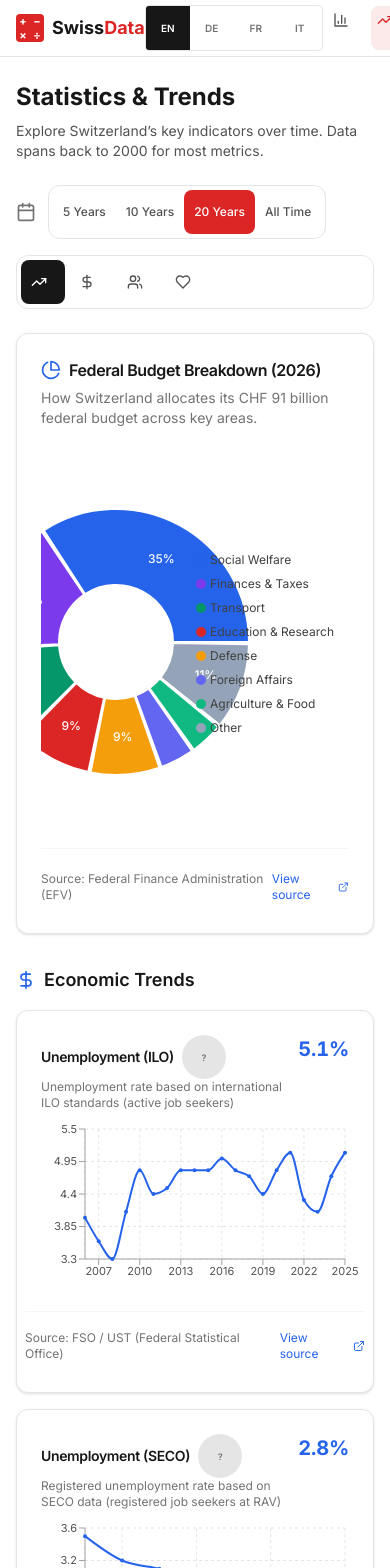
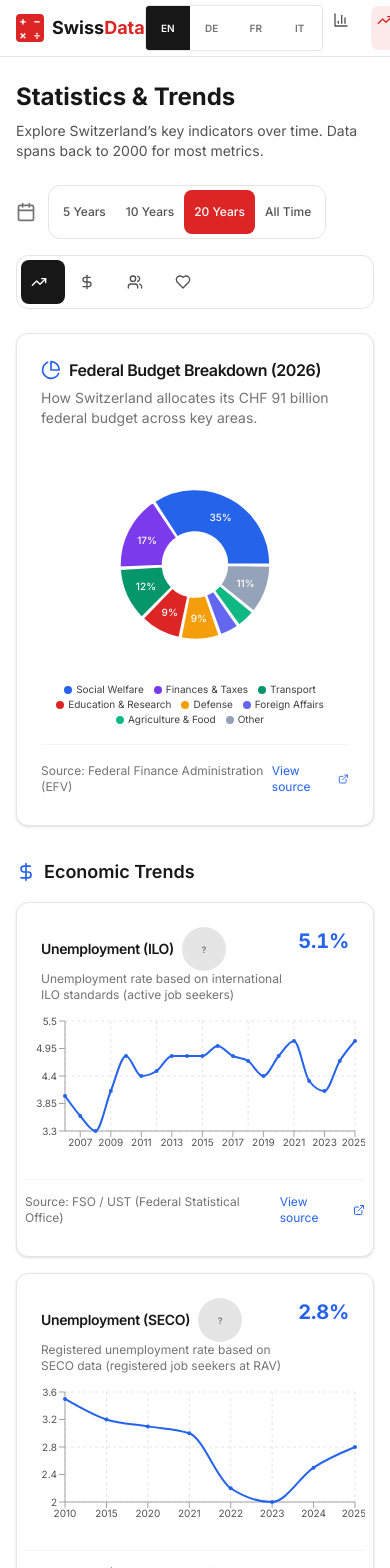
Before and after one commit to niclorusso/swissdata, a Next.js app: page /statistics in a window 390 px wide. Shown: the top 1568 px of the page. Built offline with nearby package versions, Linux system fonts and the light colour scheme.

Commit message:
Major mobile UX improvements: responsive pie chart, smaller charts, better spacing

```diff
--- a/src/app/statistics/page.tsx
+++ b/src/app/statistics/page.tsx
@@ -455,8 +455,8 @@ export default function StatisticsPage() {
               </p>
             </CardHeader>
             <CardContent>
-              <SpendingPieChart height={380} />
-              <div className="flex items-center justify-between mt-4 pt-4 border-t border-swiss-gray-100">
+              <SpendingPieChart />
+              <div className="flex items-center justify-between mt-3 sm:mt-4 pt-3 sm:pt-4 border-t border-swiss-gray-100">
                 <span className="text-xs text-swiss-gray-500">{t.statistics.source} Federal Finance Administration (EFV)</span>
                 <a
                   href="https://www.efv.admin.ch/en/expenditure"
@@ -519,8 +519,8 @@ export default function StatisticsPage() {
                   </div>
                 </CardHeader>
                 <CardContent className="px-2 sm:px-6">
-                  <SingleIndicatorChart indicator={indicator} height={180} startYear={startYear} color="#2563EB" />
-                  <div className="flex items-center justify-between mt-3 pt-3 border-t border-swiss-gray-100">
+                  <SingleIndicatorChart indicator={indicator} height={160} startYear={startYear} color="#2563EB" />
+                  <div className="flex items-center justify-between mt-2 sm:mt-3 pt-2 sm:pt-3 border-t border-swiss-gray-100">
                     <span className="text-xs text-swiss-gray-500">{t.statistics.source} {indicator.source}</span>
                     <a href={indicator.sourceUrl} target="_blank" rel="noopener noreferrer" className="text-xs text-blue-600 hover:underline flex items-center gap-1">
                       {t.statistics.viewSource}
@@ -556,8 +556,8 @@ export default function StatisticsPage() {
                   </div>
                 </CardHeader>
                 <CardContent className="px-2 sm:px-6">
-                  <SingleIndicatorChart indicator={indicator} height={180} startYear={startYear} color="#7C3AED" />
-                  <div className="flex items-center justify-between mt-3 pt-3 border-t border-swiss-gray-100">
+                  <SingleIndicatorChart indicator={indicator} height={160} startYear={startYear} color="#7C3AED" />
+                  <div className="flex items-center justify-between mt-2 sm:mt-3 pt-2 sm:pt-3 border-t border-swiss-gray-100">
                     <span className="text-xs text-swiss-gray-500">{t.statistics.source} {indicator.source}</span>
                     <a href={indicator.sourceUrl} target="_blank" rel="noopener noreferrer" className="text-xs text-purple-600 hover:underline flex items-center gap-1">
                       {t.statistics.viewSource}
@@ -593,8 +593,8 @@ export default function StatisticsPage() {
                   </div>
                 </CardHeader>
                 <CardContent className="px-2 sm:px-6">
-                  <SingleIndicatorChart indicator={indicator} height={180} startYear={startYear} color="#059669" />
-                  <div className="flex items-center justify-between mt-3 pt-3 border-t border-swiss-gray-100">
+                  <SingleIndicatorChart indicator={indicator} height={160} startYear={startYear} color="#059669" />
+                  <div className="flex items-center justify-between mt-2 sm:mt-3 pt-2 sm:pt-3 border-t border-swiss-gray-100">
                     <span className="text-xs text-swiss-gray-500">{t.statistics.source} {indicator.source}</span>
                     <a href={indicator.sourceUrl} target="_blank" rel="noopener noreferrer" className="text-xs text-green-600 hover:underline flex items-center gap-1">
                       {t.statistics.viewSource}
--- a/src/components/statistics/LargeChart.tsx
+++ b/src/components/statistics/LargeChart.tsx
@@ -121,22 +121,22 @@ export function LargeChart({
   return (
     <div className="w-full">
       {title && (
-        <h3 className="text-lg font-semibold text-swiss-gray-900 mb-4">{title}</h3>
+        <h3 className="text-base sm:text-lg font-semibold text-swiss-gray-900 mb-3 sm:mb-4">{title}</h3>
       )}
       <ResponsiveContainer width="100%" height={height}>
-        <LineChart data={data} margin={{ top: 20, right: 30, left: 20, bottom: 20 }}>
+        <LineChart data={data} margin={{ top: 10, right: 10, left: 0, bottom: 10 }}>
           {showGrid && <CartesianGrid strokeDasharray="3 3" stroke="#E5E5E5" />}
           <XAxis
             dataKey="year"
-            tick={{ fill: "#525252", fontSize: 12 }}
+            tick={{ fill: "#525252", fontSize: 10 }}
             tickLine={{ stroke: "#A3A3A3" }}
             axisLine={{ stroke: "#A3A3A3" }}
           />
           <YAxis
-            tick={{ fill: "#525252", fontSize: 12 }}
+            tick={{ fill: "#525252", fontSize: 10 }}
             tickLine={{ stroke: "#A3A3A3" }}
             axisLine={{ stroke: "#A3A3A3" }}
-            width={60}
+            width={45}
           />
           <Tooltip content={<CustomTooltip />} />
           <Legend
@@ -229,19 +229,19 @@ export function SingleIndicatorChart({
 
   return (
     <ResponsiveContainer width="100%" height={height}>
-      <LineChart data={data} margin={{ top: 10, right: 20, left: 10, bottom: 10 }}>
+      <LineChart data={data} margin={{ top: 10, right: 10, left: 0, bottom: 10 }}>
         <CartesianGrid strokeDasharray="3 3" stroke="#E5E5E5" />
         <XAxis
           dataKey="year"
-          tick={{ fill: "#525252", fontSize: 11 }}
+          tick={{ fill: "#525252", fontSize: 10 }}
           tickLine={{ stroke: "#A3A3A3" }}
           axisLine={{ stroke: "#A3A3A3" }}
         />
         <YAxis
-          tick={{ fill: "#525252", fontSize: 11 }}
+          tick={{ fill: "#525252", fontSize: 10 }}
           tickLine={{ stroke: "#A3A3A3" }}
           axisLine={{ stroke: "#A3A3A3" }}
-          width={50}
+          width={40}
           domain={["auto", "auto"]}
         />
         <Tooltip content={<CustomTooltip />} />
--- a/src/components/statistics/SpendingPieChart.tsx
+++ b/src/components/statistics/SpendingPieChart.tsx
@@ -50,9 +50,9 @@ export function SpendingPieChart({ height = 400 }: SpendingPieChartProps) {
     if (active && payload && payload.length) {
       const item = payload[0].payload;
       return (
-        <div className="bg-white border border-swiss-gray-200 rounded-lg shadow-lg p-3">
-          <p className="font-semibold text-swiss-gray-900">{item.name}</p>
-          <p className="text-swiss-gray-600">
+        <div className="bg-white border border-swiss-gray-200 rounded-lg shadow-lg p-2 sm:p-3">
+          <p className="font-semibold text-swiss-gray-900 text-xs sm:text-sm">{item.name}</p>
+          <p className="text-swiss-gray-600 text-xs sm:text-sm">
             <span className="font-bold" style={{ color: item.color }}>
               {item.value}%
             </span>
@@ -66,7 +66,7 @@ export function SpendingPieChart({ height = 400 }: SpendingPieChartProps) {
   };
 
   const renderLabel = ({ cx, cy, midAngle, innerRadius, outerRadius, percent, name }: any) => {
-    if (percent < 0.05) return null; // Don't show labels for small slices
+    if (percent < 0.06) return null; // Don't show labels for small slices (increased threshold for mobile)
     const RADIAN = Math.PI / 180;
     const radius = innerRadius + (outerRadius - innerRadius) * 0.5;
     const x = cx + radius * Math.cos(-midAngle * RADIAN);
@@ -79,15 +79,21 @@ export function SpendingPieChart({ height = 400 }: SpendingPieChartProps) {
         fill="white"
         textAnchor="middle"
         dominantBaseline="central"
-        className="text-xs font-medium"
+        className="text-[10px] sm:text-xs font-medium"
       >
         {`${(percent * 100).toFixed(0)}%`}
       </text>
     );
   };
 
+  // Responsive height calculation
+  const isMobile = typeof window !== 'undefined' && window.innerWidth < 640;
+  const chartHeight = isMobile ? 280 : height;
+  const outerRadius = isMobile ? 80 : height * 0.35;
+  const innerRadius = isMobile ? 35 : height * 0.15;
+
   return (
-    <div style={{ height }}>
+    <div className="h-[280px] sm:h-[380px]">
       <ResponsiveContainer width="100%" height="100%">
         <PieChart>
           <Pie
@@ -96,8 +102,8 @@ export function SpendingPieChart({ height = 400 }: SpendingPieChartProps) {
             cy="50%"
             labelLine={false}
             label={renderLabel}
-            outerRadius={height * 0.35}
-            innerRadius={height * 0.15}
+            outerRadius="70%"
+            innerRadius="30%"
             dataKey="value"
             paddingAngle={1}
           >
@@ -107,15 +113,15 @@ export function SpendingPieChart({ height = 400 }: SpendingPieChartProps) {
           </Pie>
           <Tooltip content={<CustomTooltip />} />
           <Legend
-            layout="vertical"
-            align="right"
-            verticalAlign="middle"
+            layout="horizontal"
+            align="center"
+            verticalAlign="bottom"
             iconType="circle"
-            iconSize={10}
+            iconSize={8}
             formatter={(value: string) => (
-              <span className="text-xs sm:text-sm text-swiss-gray-700">{value}</span>
+              <span className="text-[10px] sm:text-xs text-swiss-gray-700">{value}</span>
             )}
-            wrapperStyle={{ paddingLeft: "10px" }}
+            wrapperStyle={{ paddingTop: "10px", fontSize: "10px" }}
           />
         </PieChart>
       </ResponsiveContainer>
```
